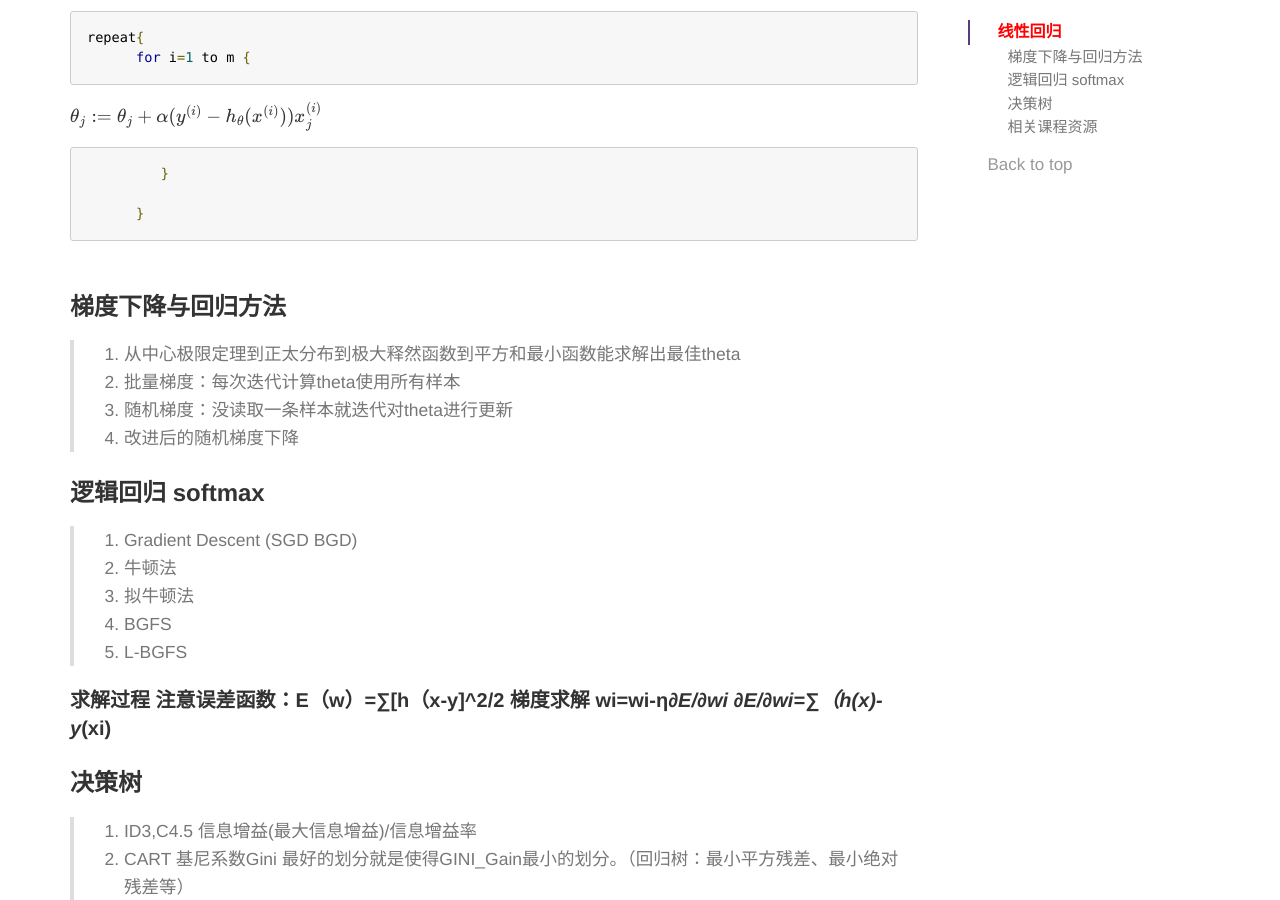
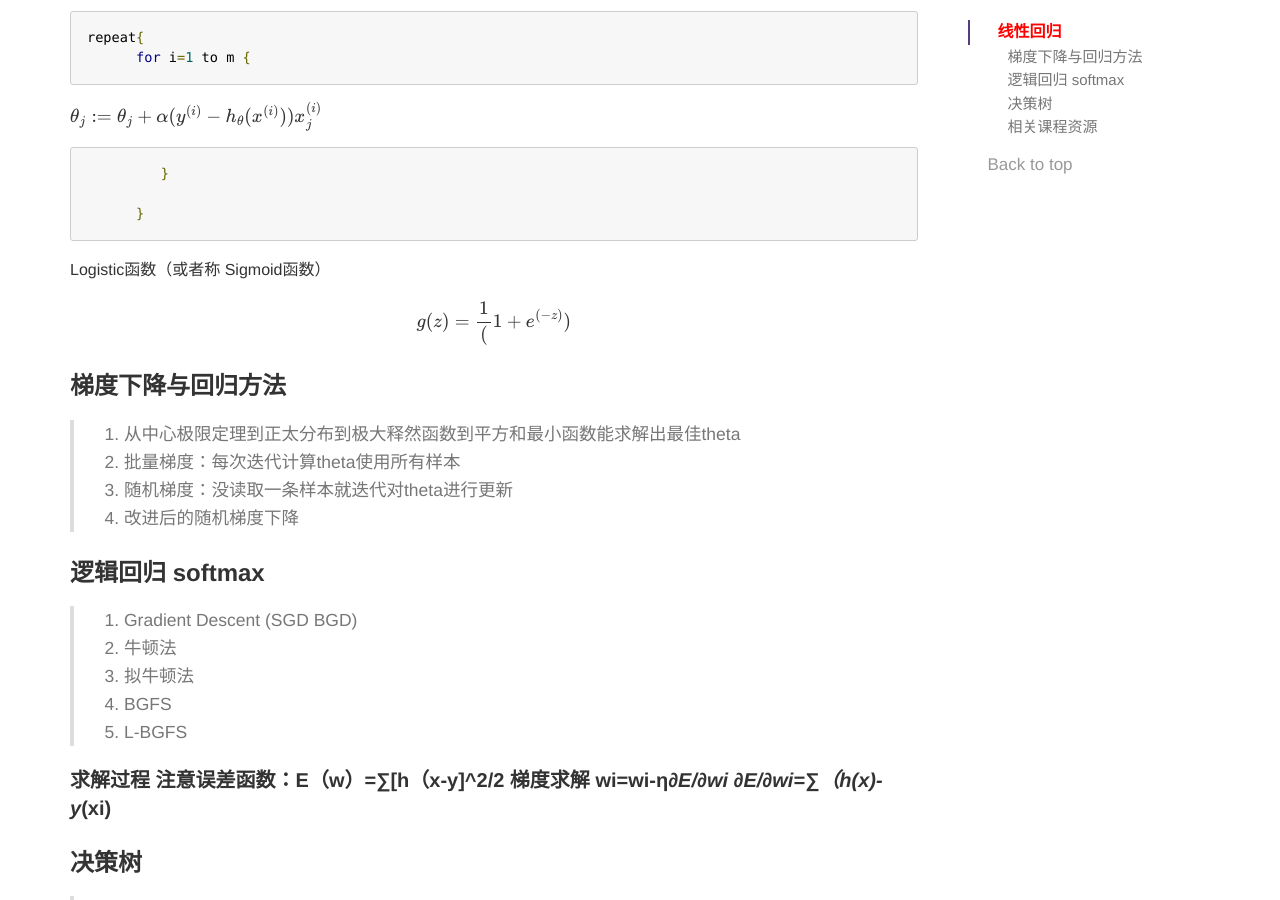
Before and after one commit to luyee/2pc.github.io, a Jekyll site: the page built from _posts/datascience/2015-06-13-ML.md, in a window 1280 px wide and 900 px high, scrolled down 1659 px. Built offline with Jekyll 4.4.1, drawn with Linux system fonts in a browser that asks for light colours; formulas are drawn with MathJax 3; comment, search, counter and statistics services are not loaded.

Commit message:
Update 2015-06-13-ML.md

````diff
--- a/_posts/datascience/2015-06-13-ML.md
+++ b/_posts/datascience/2015-06-13-ML.md
@@ -114,8 +114,10 @@ $$
       }
 ```
 
+Logistic函数（或者称 Sigmoid函数）
+
 $$
-
+g(z)=\frac 1 (1+e^{(-z)})
 $$
 
 
````
